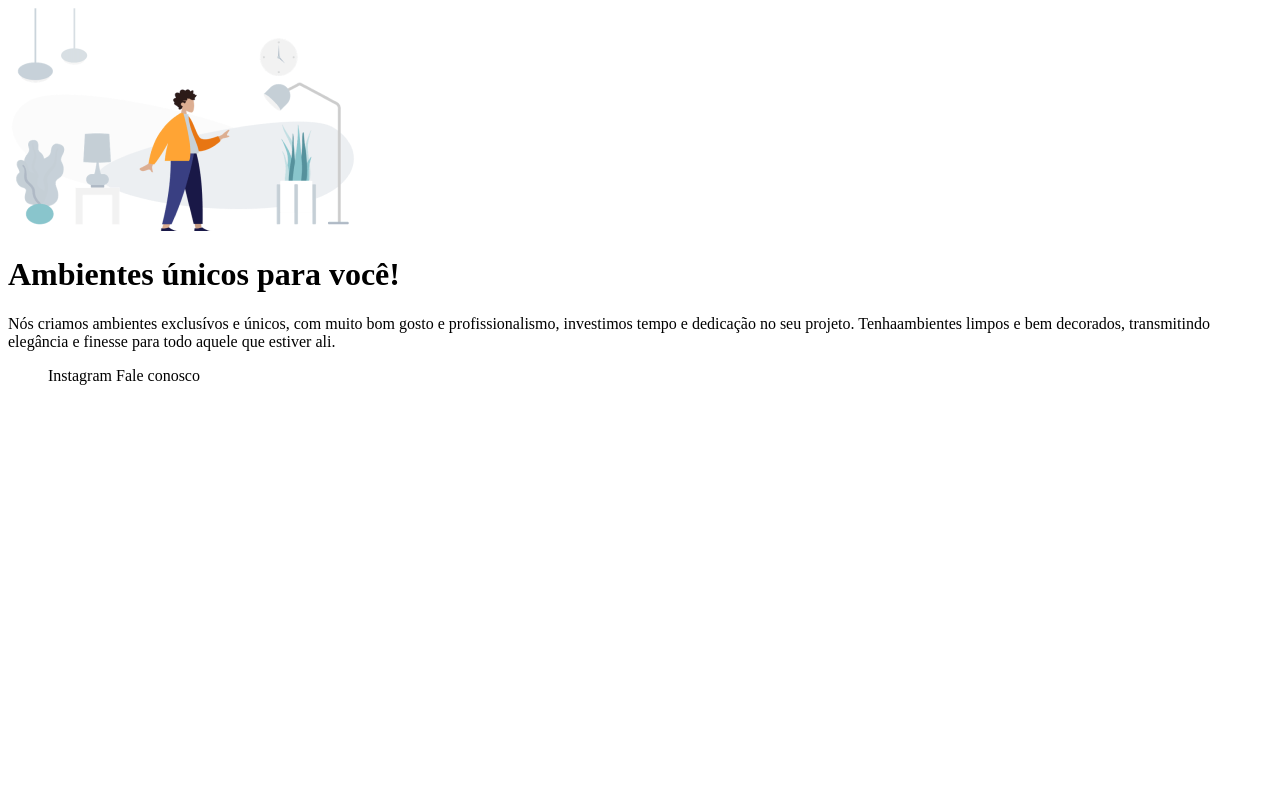
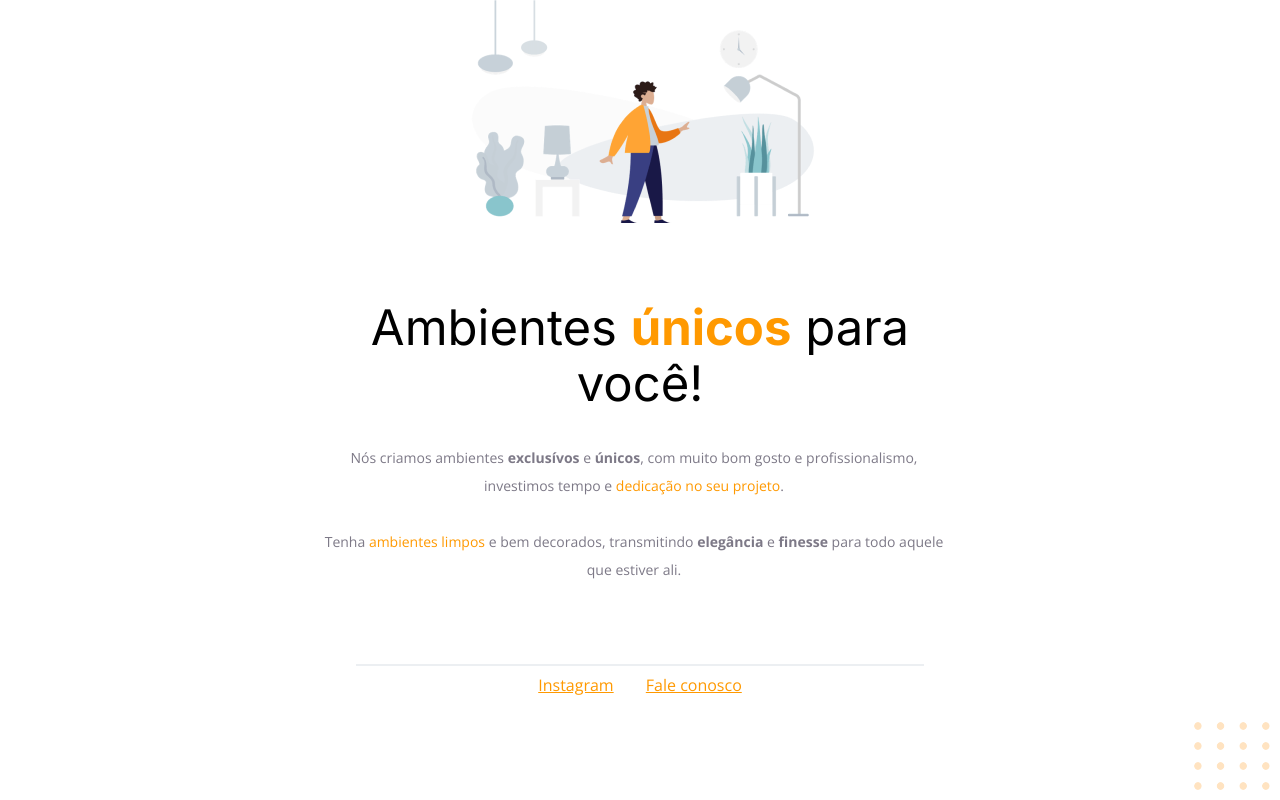
Before and after one commit to arthursnr/projeto1-explorer, a plain HTML site: page index.html in a window 1280 px wide. Drawn offline with nearby package versions, Linux system fonts and the light colour scheme.

Commit message:
All Done

```diff
--- a/index.html
+++ b/index.html
@@ -6,21 +6,37 @@
 
     <link rel="preconnect" href="https://fonts.googleapis.com">
     <link rel="preconnect" href="https://fonts.gstatic.com" crossorigin>
-    <link href="https://fonts.googleapis.com/css2?family=Inter:wght@400;500;700&display=swap" rel="stylesheet">
+    <link href="https://fonts.googleapis.com/css2?family=Inter:wght@400;500;700&family=Open+Sans:wght@400;700&display=swap" rel="stylesheet">
 
-    <title>Document</title>
+    <link rel="stylesheet" href="/style.css">
+
+    <title>Móveis customizados</title>
 </head>
 <body>
+    <div id="hero">
 
-    <img src="/img/image 1.png" alt="Pessoa em uma sala com plantas e um abajur">
-    <h1>Ambientes <span>únicos</span> para você!</h1>
-    <p>Nós criamos ambientes <span class="bold">exclusívos</span> e <span class="bold">únicos</span>, com muito bom gosto e profissionalismo, investimos tempo e dedicação no seu projeto. Tenha<span>ambientes limpos</span> e bem decorados, transmitindo <span class="bold">elegância</span> e <span class="bold">finesse</span> para todo aquele que estiver ali.</p>
+        <img src="/img/image 1.png" alt="Pessoa vestindo uma camisa amarela em uma sala com móveis">
+    <h1>
+        Ambientes <span>únicos</span> para você!
+    </h1>
+    <div>
+    <p>
+        Nós criamos ambientes <strong>exclusívos</strong> e <strong>únicos</strong>, com muito bom gosto e profissionalismo, investimos tempo e <span>dedicação no seu projeto</span>.
 
-    <footer>
-        <ul>
-            <a>Instagram</a>
-            <a>Fale conosco</a>
-        </ul>
-    </footer>
+    <br/>
+    <br/>
+
+        Tenha <span>ambientes limpos</span> e bem decorados, transmitindo <strong>elegância</strong> e <strong>finesse</strong> para todo aquele que estiver ali.
+    </p>
+</div>
+</div>
+<div id="footer">
+    <div id="line"></div>
+            <a target="_blank" href="https://instagram.com">Instagram</a>
+            <a href="mailto:moveisparavoce@moveisparavoce.com">Fale conosco</a>
+</div>
+
+<img src="/img/balls-decoration.svg" alt="bolinhas laranjadas no canto direito inferior" id="balls">
+
 </body>
 </html>
--- a/style.css
+++ b/style.css
@@ -0,0 +1,71 @@
+:root {
+    --span-color: rgba(255, 153, 0, 1);
+}
+
+* {
+    margin: 0;
+    padding: 0;
+    box-sizing: border-box;
+}
+
+body{
+    font-family: 'Open Sans', sans-serif;
+    color: #7d7987;
+    text-align: center;
+}
+
+#hero{
+    width: 592px;
+    margin: auto;
+}
+#hero img{
+    padding-left: 109px;
+    padding-right: 105px;
+    margin-bottom: 72px;
+}
+#hero div p{
+    margin-top: 32px;
+    margin-left: -21px;
+    margin-right: -9px;
+}
+h1{
+    font-family: 'Inter', sans-serif;
+    font-size: 49px;
+    line-height: 56px;
+    font-weight: normal;
+    color: black;
+}
+h1 span{
+    font-weight: bold;
+}
+
+span, a{
+    color: var(--span-color)
+}
+p{
+    font-size: 14px;
+    line-height: 28px;
+    margin-bottom: 80px;
+}
+#footer{
+    margin-bottom: 33px;
+}
+
+#footer a + a{
+    margin-left: 28px;
+}
+
+#footer #line{
+    width: 568px;
+    height: 0px;
+    border: 1px #ECEFF2 solid;
+    margin: 0 auto 8px;
+    font-size: 14px;
+    line-height: 28px;
+}
+
+#balls{
+    position: fixed;
+    bottom: 0;
+    right: 0;
+}
```
Also changed, not shown: img/Projeto 01.svg (deleted), img/balls-decoration.svg (added).
